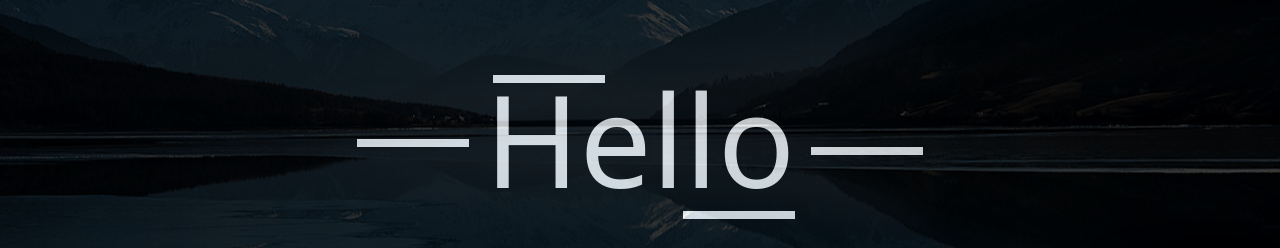
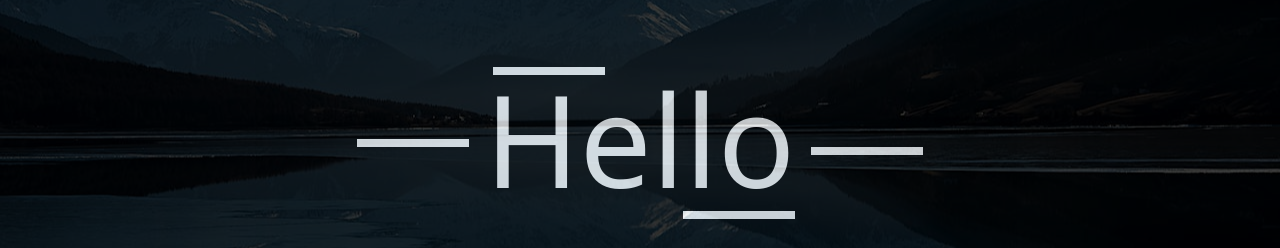
Before and after one commit to akmniazulalam/Tailwind-CSS, a website: page index.html in a window 1280 px wide. Shown: the part 165-413 px from the top of the page. Drawn offline with Linux system fonts and the light colour scheme.

Commit message:
Error solve

```diff
--- a/index.html
+++ b/index.html
@@ -9,7 +9,7 @@
   <body>
      <div class="bg-[url(../images/01.jpg)] bg-no-repeat bg-center bg-cover">
       <div class="bg-black opacity-75 py-60 text-center">
-         <h1 class="text-white text-9xl relative before:absolute before:top-0 before:left-2 inline-block before:w-28 before:h-2 before:bg-white before:content-[''] after:absolute after:-bottom-4 after:right-0 after:h-2 after:w-28 after:bg-white after:content-['']"><span class="relative before:absolute before:top-1/2 before:-left-32 inline-block before:w-28 before:h-2 before:bg-white before:content-[''] after:absolute after:bottom-12 after:-right-32 after:h-2 after:w-28 after:bg-white after:content-[''] hover:text-amber-400 transition delay-75 duration-150 ease-in-out">Hello</span></h1>
+         <h1 class="text-white text-9xl relative before:absolute before:-top-2 before:left-2 inline-block before:w-28 before:h-2 before:bg-white before:content-[''] after:absolute after:-bottom-4 after:right-0 after:h-2 after:w-28 after:bg-white after:content-['']"><span class="relative before:absolute before:top-1/2 before:-left-32 inline-block before:w-28 before:h-2 before:bg-white before:content-[''] after:absolute after:bottom-12 after:-right-32 after:h-2 after:w-28 after:bg-white after:content-[''] hover:text-amber-400 transition delay-75 duration-150 ease-in-out">Hello</span></h1>
       </div>
      </div>
      <div class="bg-teal-500 p-8 max-w-my m-auto text-center">
```
Also changed, not shown: src/output.css.
